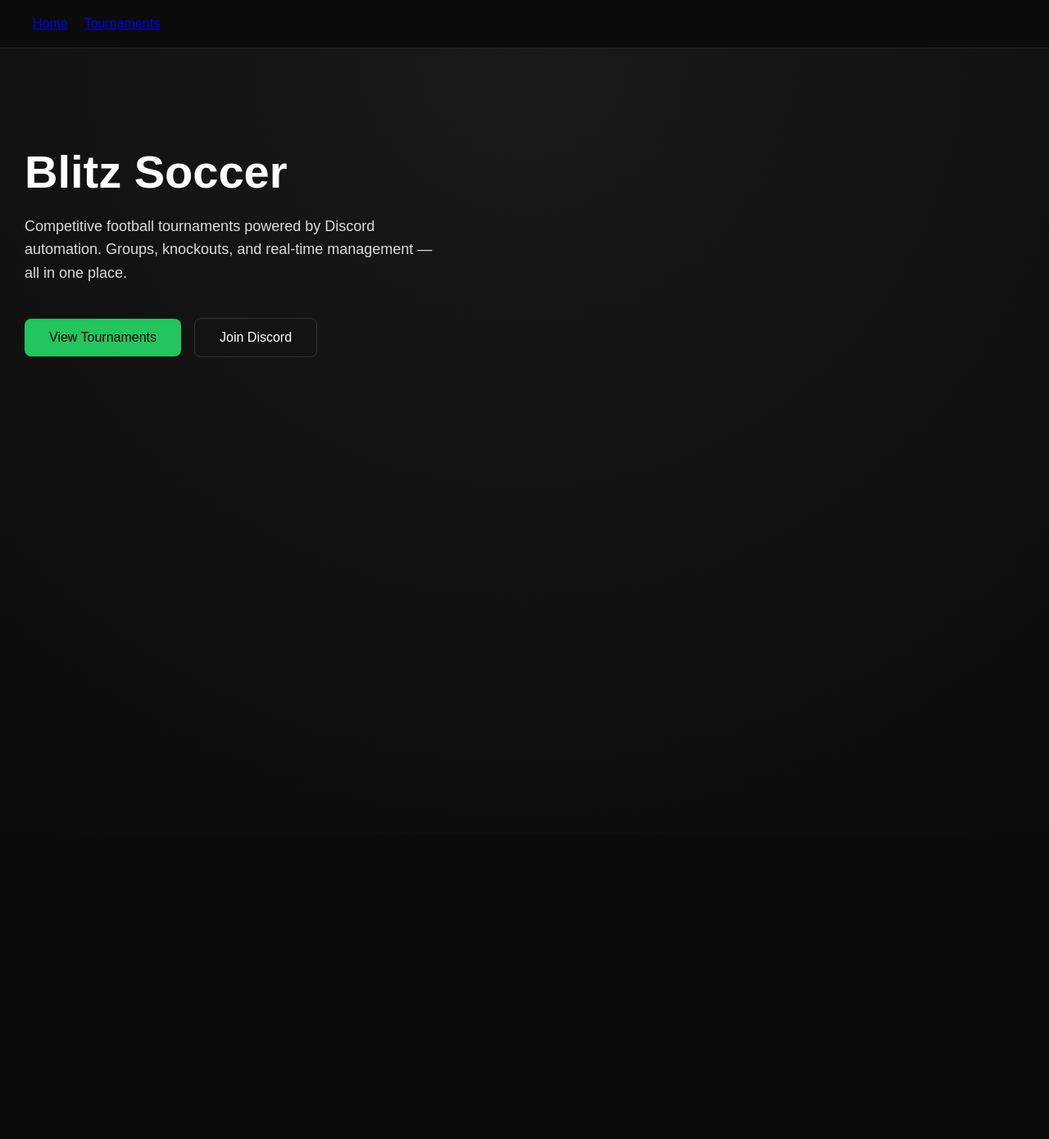
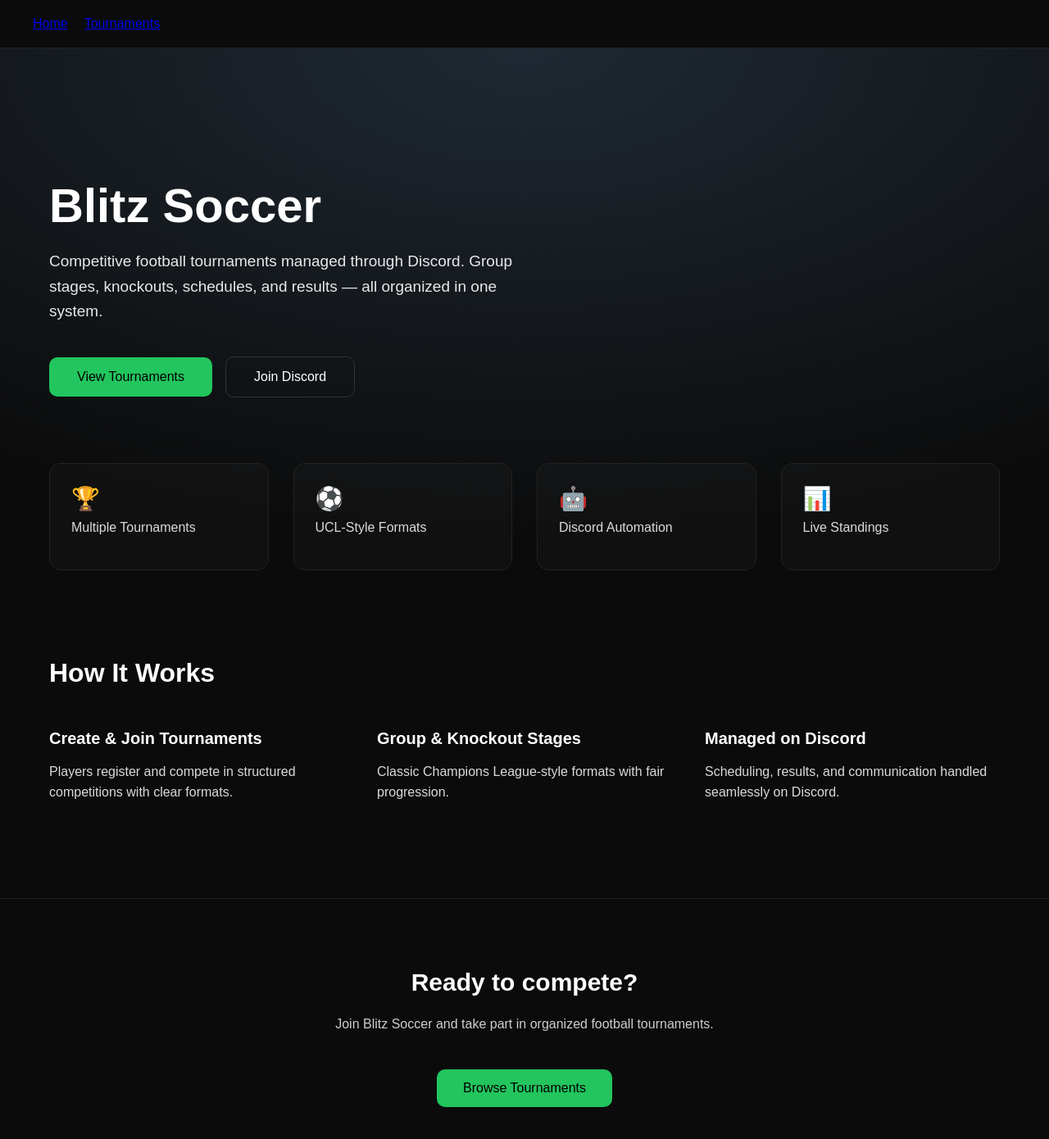
Before and after one commit to ashunium/blitz-soccer, a Next.js app: page / in a window 1280 px wide. Shown: the top 1390 px of the page at 82% size. Before the commit the page ends 1019 px from the top, so only its background shows below. Built offline with nearby package versions, Linux system fonts and the light colour scheme.

Commit message:
Refactor Home component layout and styles
Updated the styling and content of the Home component to enhance visual appeal and clarity.

```diff
--- a/app/page.js
+++ b/app/page.js
@@ -1,57 +1,186 @@
 export default function Home() {
   return (
-    <main style={{
+    <main
+      style={{
         minHeight: "100vh",
-      padding: "80px 30px",
-      background: "radial-gradient(circle at top, #1a1a1a, #0b0b0b)"
-    }}>
-      <h1 style={{
-        fontSize: "56px",
-        fontWeight: "700",
-        marginBottom: "20px"
-      }}>
+        background:
+          "radial-gradient(1200px 600px at top, #1f2933, #0b0b0b)",
+        color: "white",
+        fontFamily: "Arial",
+      }}
+    >
+      {/* HERO */}
+      <section
+        style={{
+          padding: "110px 60px 80px",
+          maxWidth: "1200px",
+          margin: "0 auto",
+        }}
+      >
+        <h1
+          style={{
+            fontSize: "58px",
+            fontWeight: "800",
+            marginBottom: "20px",
+          }}
+        >
           Blitz Soccer
         </h1>
 
-      <p style={{
-        maxWidth: "520px",
-        fontSize: "18px",
+        <p
+          style={{
+            fontSize: "19px",
+            maxWidth: "600px",
             lineHeight: "1.6",
-        opacity: 0.85
-      }}>
-        Competitive football tournaments powered by Discord automation.
-        Groups, knockouts, and real-time management — all in one place.
+            opacity: 0.9,
+          }}
+        >
+          Competitive football tournaments managed through Discord.
+          Group stages, knockouts, schedules, and results — all organized
+          in one system.
         </p>
 
         <div style={{ marginTop: "40px" }}>
           <a href="/tournaments">
-          <button style={{
-            padding: "14px 30px",
+            <button
+              style={{
+                padding: "15px 34px",
                 fontSize: "16px",
                 background: "#22c55e",
                 border: "none",
-            borderRadius: "8px",
+                borderRadius: "10px",
                 cursor: "pointer",
-            marginRight: "16px"
-          }}>
+                marginRight: "16px",
+              }}
+            >
               View Tournaments
             </button>
           </a>
 
           <a href="https://discord.gg/YOUR_INVITE" target="_blank">
-          <button style={{
-            padding: "14px 30px",
+            <button
+              style={{
+                padding: "15px 34px",
                 fontSize: "16px",
                 background: "transparent",
                 border: "1px solid #333",
                 color: "white",
-            borderRadius: "8px",
-            cursor: "pointer"
-          }}>
+                borderRadius: "10px",
+                cursor: "pointer",
+              }}
+            >
               Join Discord
             </button>
           </a>
         </div>
+      </section>
+
+      {/* STATS */}
+      <section
+        style={{
+          maxWidth: "1200px",
+          margin: "0 auto",
+          padding: "0 60px 80px",
+          display: "grid",
+          gridTemplateColumns: "repeat(auto-fit, minmax(200px, 1fr))",
+          gap: "30px",
+        }}
+      >
+        {[
+          ["🏆", "Multiple Tournaments"],
+          ["⚽", "UCL-Style Formats"],
+          ["🤖", "Discord Automation"],
+          ["📊", "Live Standings"],
+        ].map(([icon, text]) => (
+          <div
+            key={text}
+            style={{
+              padding: "26px",
+              border: "1px solid #222",
+              borderRadius: "14px",
+              background: "rgba(255,255,255,0.02)",
+            }}
+          >
+            <div style={{ fontSize: "28px" }}>{icon}</div>
+            <p style={{ marginTop: "10px", opacity: 0.85 }}>{text}</p>
+          </div>
+        ))}
+      </section>
+
+      {/* FEATURES */}
+      <section
+        style={{
+          maxWidth: "1200px",
+          margin: "0 auto",
+          padding: "0 60px 100px",
+        }}
+      >
+        <h2 style={{ fontSize: "32px", marginBottom: "30px" }}>
+          How It Works
+        </h2>
+
+        <div
+          style={{
+            display: "grid",
+            gridTemplateColumns: "repeat(auto-fit, minmax(260px, 1fr))",
+            gap: "40px",
+          }}
+        >
+          <Feature
+            title="Create & Join Tournaments"
+            text="Players register and compete in structured competitions with clear formats."
+          />
+          <Feature
+            title="Group & Knockout Stages"
+            text="Classic Champions League-style formats with fair progression."
+          />
+          <Feature
+            title="Managed on Discord"
+            text="Scheduling, results, and communication handled seamlessly on Discord."
+          />
+        </div>
+      </section>
+
+      {/* FOOTER CTA */}
+      <section
+        style={{
+          borderTop: "1px solid #222",
+          padding: "60px",
+          textAlign: "center",
+        }}
+      >
+        <h2 style={{ fontSize: "30px" }}>
+          Ready to compete?
+        </h2>
+        <p style={{ opacity: 0.8, marginTop: "10px" }}>
+          Join Blitz Soccer and take part in organized football tournaments.
+        </p>
+
+        <a href="/tournaments">
+          <button
+            style={{
+              marginTop: "30px",
+              padding: "14px 32px",
+              fontSize: "16px",
+              background: "#22c55e",
+              border: "none",
+              borderRadius: "10px",
+              cursor: "pointer",
+            }}
+          >
+            Browse Tournaments
+          </button>
+        </a>
+      </section>
     </main>
   );
 }
+
+function Feature({ title, text }) {
+  return (
+    <div>
+      <h3 style={{ fontSize: "20px", marginBottom: "10px" }}>{title}</h3>
+      <p style={{ opacity: 0.85, lineHeight: "1.6" }}>{text}</p>
+    </div>
+  );
+}
```
Lines whose indentation alone changed are shown as unchanged.
